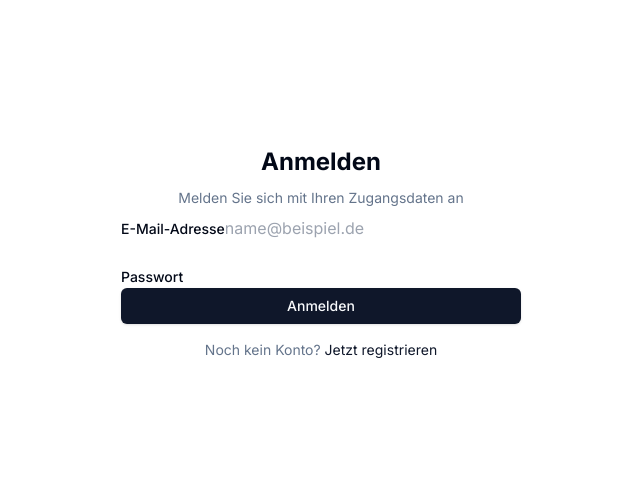
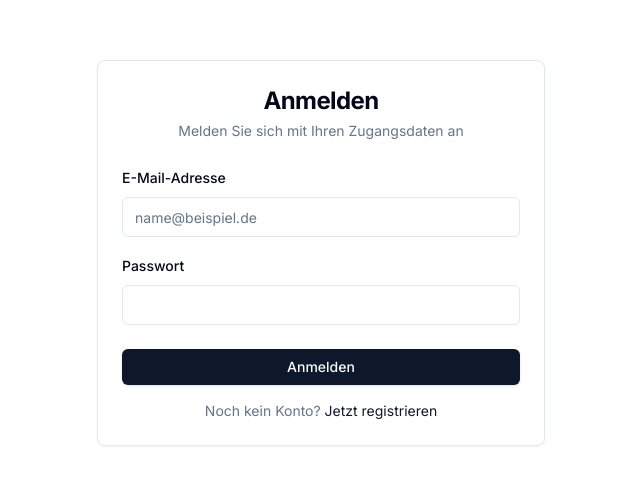
Before and after one commit to drenialj/webappsaastaxure, a Next.js app in the folder Desktop/taxuresaas/: page /login in a window 1280 px wide. Shown: the part 147-632 px from the top of the page, without its empty margins (319-959 px from the left). Built offline with nearby package versions, Linux system fonts and the light colour scheme.

Commit message:
Update Netlify configuration

```diff
--- a/Desktop/taxuresaas/next.config.js
+++ b/Desktop/taxuresaas/next.config.js
@@ -4,6 +4,10 @@
     // Warnung: Dies ist nur für Testzwecke!
     ignoreDuringBuilds: true,
   },
+  images: {
+    unoptimized: true,
+  },
+  trailingSlash: true,
 };
 
 module.exports = nextConfig;
--- a/Desktop/taxuresaas/package.json
+++ b/Desktop/taxuresaas/package.json
@@ -32,6 +32,7 @@
     "xlsx": "^0.18.5"
   },
   "devDependencies": {
+    "@netlify/plugin-nextjs": "^4.41.3",
     "@types/file-saver": "^2.0.7",
     "@types/node": "^20.10.4",
     "@types/react": "^18.2.42",
@@ -39,7 +40,7 @@
     "autoprefixer": "^10.4.21",
     "eslint": "^8.55.0",
     "eslint-config-next": "15.2.4",
-    "postcss": "^8.5.3",
+    "postcss": "^8.4.35",
     "postcss-nesting": "^12.0.2",
     "tailwindcss": "^3.4.17",
     "typescript": "^5.3.3"
--- a/Desktop/taxuresaas/src/components/ui/card.tsx
+++ b/Desktop/taxuresaas/src/components/ui/card.tsx
@@ -8,18 +8,22 @@
   children: React.ReactNode
 }
 
-export function Card({ children, ...props }: CardProps) {
-  return <div {...props}>{children}</div>
+export function Card({ className, ...props }: CardProps) {
+  return (
+    <div
+      className={cn(
+        "rounded-lg border bg-card text-card-foreground shadow-sm",
+        className
+      )}
+      {...props}
+    />
+  )
 }
 
 function CardHeader({ className, ...props }: React.ComponentProps<"div">) {
   return (
     <div
-      data-slot="card-header"
-      className={cn(
-        "@container/card-header grid auto-rows-min grid-rows-[auto_auto] items-start gap-1.5 px-6 has-data-[slot=card-action]:grid-cols-[1fr_auto] [.border-b]:pb-6",
-        className
-      )}
+      className={cn("flex flex-col space-y-1.5 p-6", className)}
       {...props}
     />
   )
@@ -28,8 +32,7 @@
 function CardTitle({ className, ...props }: React.ComponentProps<"div">) {
   return (
     <div
-      data-slot="card-title"
-      className={cn("leading-none font-semibold", className)}
+      className={cn("text-2xl font-semibold leading-none tracking-tight", className)}
       {...props}
     />
   )
@@ -38,8 +41,7 @@
 function CardDescription({ className, ...props }: React.ComponentProps<"div">) {
   return (
     <div
-      data-slot="card-description"
-      className={cn("text-muted-foreground text-sm", className)}
+      className={cn("text-sm text-muted-foreground", className)}
       {...props}
     />
   )
@@ -60,19 +62,14 @@
 
 function CardContent({ className, ...props }: React.ComponentProps<"div">) {
   return (
-    <div
-      data-slot="card-content"
-      className={cn("px-6", className)}
-      {...props}
-    />
+    <div className={cn("p-6 pt-0", className)} {...props} />
   )
 }
 
 function CardFooter({ className, ...props }: React.ComponentProps<"div">) {
   return (
     <div
-      data-slot="card-footer"
-      className={cn("flex items-center px-6 [.border-t]:pt-6", className)}
+      className={cn("flex items-center p-6 pt-0", className)}
       {...props}
     />
   )
--- a/Desktop/taxuresaas/src/components/ui/input.tsx
+++ b/Desktop/taxuresaas/src/components/ui/input.tsx
@@ -4,8 +4,18 @@
 
 import { cn } from "@/lib/utils"
 
-interface InputProps extends React.InputHTMLAttributes<HTMLInputElement> {}
+export interface InputProps
+  extends React.InputHTMLAttributes<HTMLInputElement> {}
 
-export function Input(props: InputProps) {
-  return <input {...props} />
+export function Input({ className, type, ...props }: InputProps) {
+  return (
+    <input
+      type={type}
+      className={cn(
+        "flex h-10 w-full rounded-md border border-input bg-background px-3 py-2 text-sm ring-offset-background file:border-0 file:bg-transparent file:text-sm file:font-medium placeholder:text-muted-foreground focus-visible:outline-none focus-visible:ring-2 focus-visible:ring-ring focus-visible:ring-offset-2 disabled:cursor-not-allowed disabled:opacity-50",
+        className
+      )}
+      {...props}
+    />
+  )
 }
```
Also changed, not shown: 2 other files (tests, documents, lock files or other folders).
